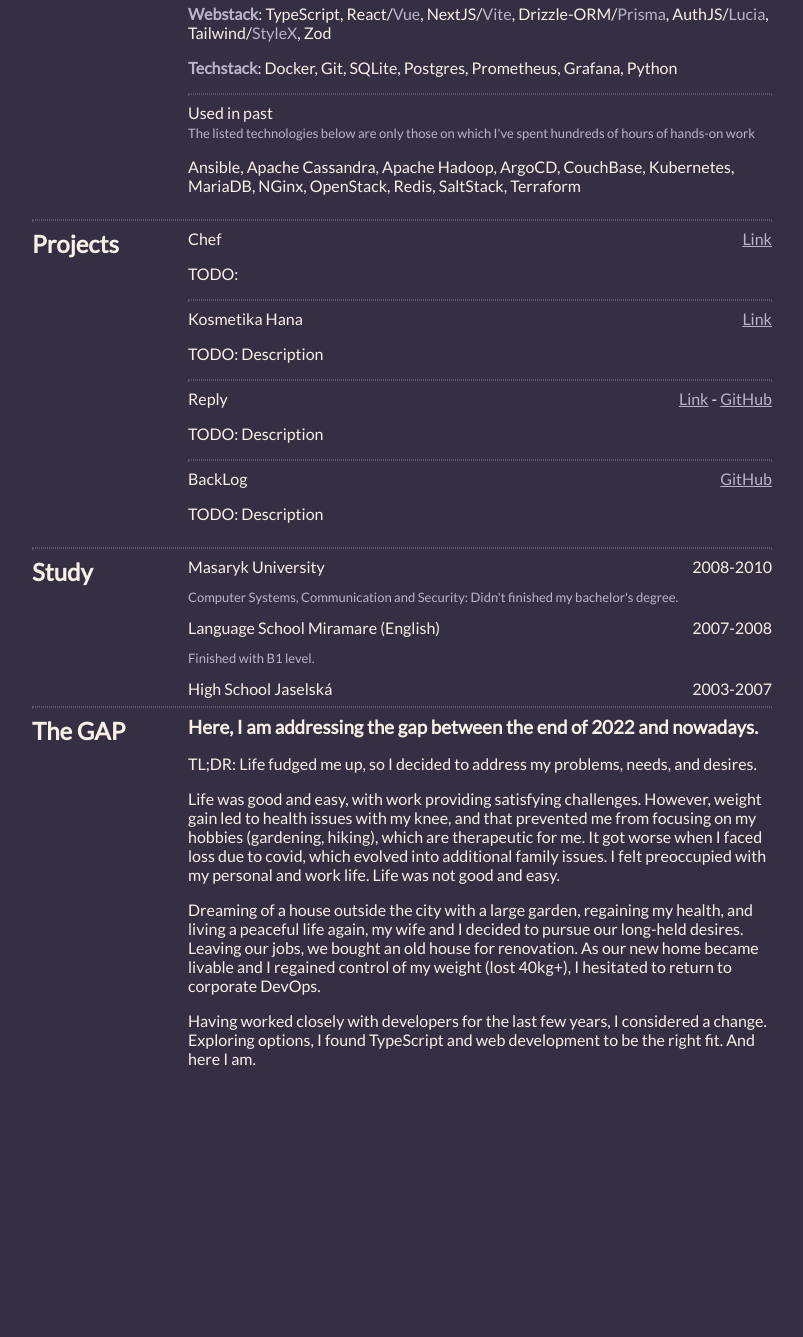
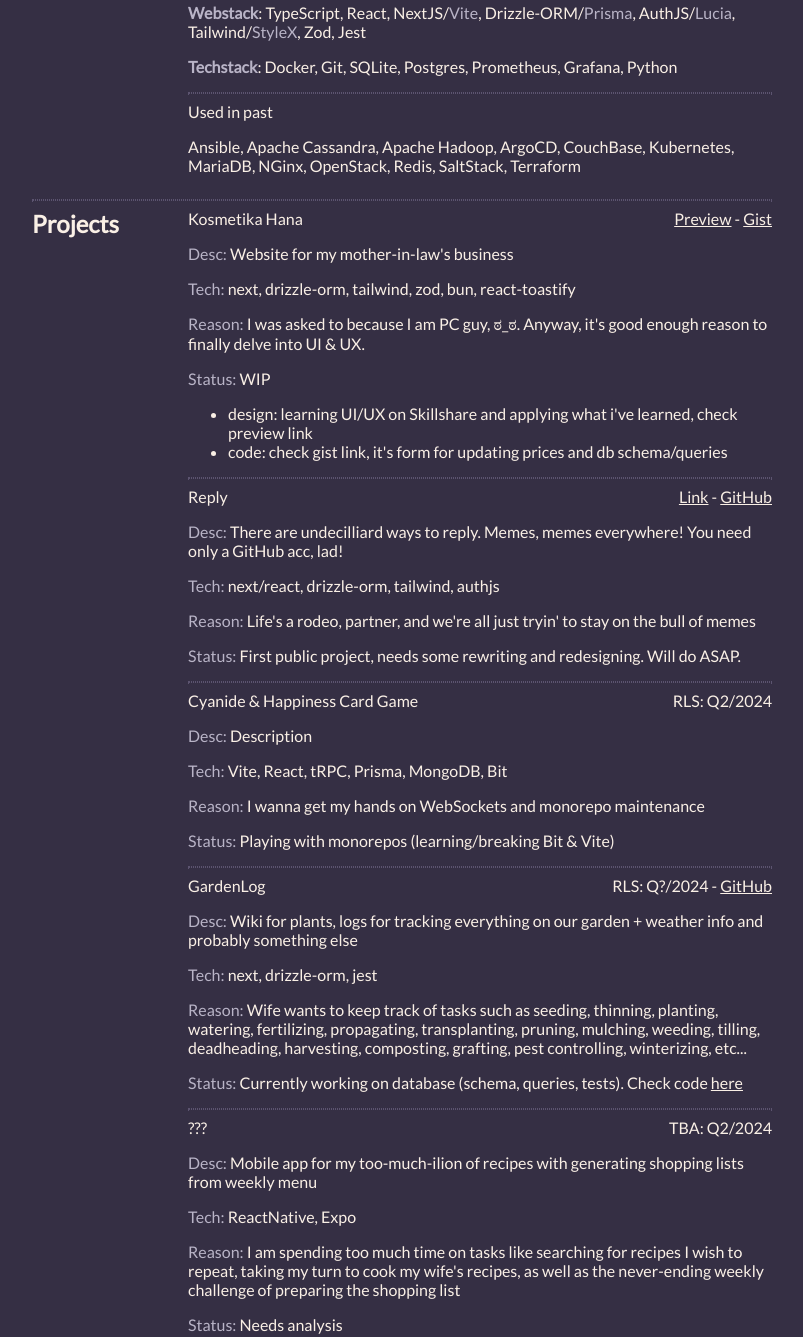
Before and after one commit to amFrdWJ6/amFrdWJ6, a plain HTML site: page index.html in a window 1280 px wide. Shown: the part 1269-2606 px from the top of the page, without its empty margins (238-1041 px from the left). Before the commit the page ends 2369 px from the top, so only its background shows below. Drawn offline with Linux system fonts and the light colour scheme.

Commit message:
edit projects

```diff
--- a/index.html
+++ b/index.html
@@ -3,7 +3,7 @@
   <head>
     <meta http-equiv="Content-Type" content="text/html; charset=UTF-8" />
     <meta name="Author" content="Jakub Zukal - amFrdWJ6" />
-    <meta name="description" content="TODO" />
+    <meta name="description" content="amFrdWJ6's personal page and CV" />
     <title>Jakub Zukal as amFrdWJ6</title>
     <link rel="preconnect" href="https://fonts.googleapis.com">
     <link rel="preconnect" href="https://fonts.gstatic.com" crossorigin>
@@ -14,7 +14,7 @@
     <header>
       <h1 class="medium-text">Jakub Zukal</h1>
       <h5 class="dark-text">amFrdWJ6</h5>
-      <p class="large-text">Frontend developer with good knowledge of backend</p>
+      <p class="large-text">FullStack developer with good knowledge of backend</p>
     </header>
     <hr />
 
@@ -51,8 +51,7 @@
           <span>Links:</span>
           <span>
             Curriculum Vitae:
-              <a href="">Česky</a>
-              <a href="">English</a>
+              <a href="https://github.com/amFrdWJ6/amFrdWJ6/blob/main/cv.pdf">English</a>
               -
             <a href="https://github.com/amFrdWJ6">GitHub</a>
           </span>
@@ -136,7 +135,7 @@
           </p>
 
           <p>
-            <strong class="dark-text">Webstack</strong>: TypeScript, React/<span class="dark-text">Vue</span>, NextJS/<span class="dark-text">Vite</span>, Drizzle-ORM/<span class="dark-text">Prisma</span>, AuthJS/<span class="dark-text">Lucia</span>, Tailwind/<span class="dark-text">StyleX</span>, Zod
+            <strong class="dark-text">Webstack</strong>: TypeScript, React, NextJS/<span class="dark-text">Vite</span>, Drizzle-ORM/<span class="dark-text">Prisma</span>, AuthJS/<span class="dark-text">Lucia</span>, Tailwind/<span class="dark-text">StyleX</span>, Zod, Jest
           </p>
 
           <p>
@@ -149,7 +148,6 @@
           <div>
             <header>Used in past</header>
             <span class="dark-text small-text">
-              The listed technologies below are only those on which I've spent hundreds of hours of hands-on work
             </span>
           </div>
           <p>
@@ -165,19 +163,21 @@
       <div class="w80">
         <article>
           <div class="flex-row justify-between">
-            <header>Chef</header>
-            <a href="">Link</a>
+            <header>Kosmetika Hana</header>
+            <div>
+              <a href="https://preview-hana.hovinka.cz/">Preview</a> -
+              <a href="https://gist.github.com/amFrdWJ6/22434367a6fe8dbf8ab25170fd2878ab">Gist</a>
+            </div>
           </div>
-          <p>TODO:</p>
-        </article>
-        <hr />
-
-        <article>
-          <div class="flex-row justify-between">
-            <header>Kosmetika Hana</header>
-            <a href="">Link</a>
+          <p><span class="dark-text">Desc:</span> Website for my mother-in-law's business</p>
+          <p><span class="dark-text">Tech:</span> next, drizzle-orm, tailwind, zod, bun, react-toastify</p>
+          <p><span class="dark-text">Reason:</span> I was asked to because I am PC guy, ಠ_ಠ. Anyway, it's good enough reason to finally delve into UI & UX.</p>
+          <div><span class="dark-text">Status:</span> WIP
+            <ul>
+              <li>design: learning UI/UX on Skillshare and applying what i've learned, check preview link</li>
+              <li>code: check gist link, it's form for updating prices and db schema/queries</li>
+            </ul>
           </div>
-          <p>TODO: Description</p>
         </article>
         <hr />
 
@@ -185,20 +185,53 @@
           <div class="flex-row justify-between">
             <header>Reply</header>
             <div>
-              <a href="">Link</a> -
-              <a href="">GitHub</a>
+              <a href="https://reply.hovinka.cz">Link</a> -
+              <a href="https://github.com/amFrdWJ6/reply">GitHub</a>
             </div>
           </div>
-          <p>TODO: Description</p>
+          <p><span class="dark-text">Desc:</span> There are undecilliard ways to reply. Memes, memes everywhere! You need only a GitHub acc, lad!</p>
+          <p><span class="dark-text">Tech:</span> next/react, drizzle-orm, tailwind, authjs</p>
+          <p><span class="dark-text">Reason:</span> Life's a rodeo, partner, and we're all just tryin' to stay on the bull of memes</p>
+          <p><span class="dark-text">Status:</span> First public project, needs some rewriting and redesigning. Will do ASAP.</p>
         </article>
         <hr />
 
         <article>
           <div class="flex-row justify-between">
-            <header>BackLog</header>
-            <a href="">GitHub</a>
+            <header>Cyanide & Happiness Card Game</header>
+            <span>RLS: Q2/2024</span>
           </div>
-          <p>TODO: Description</p>
+          <p><span class="dark-text">Desc:</span> Description</p>
+          <p><span class="dark-text">Tech:</span> Vite, React, tRPC, Prisma, MongoDB, Bit</p>
+          <p><span class="dark-text">Reason:</span> I wanna get my hands on WebSockets and monorepo maintenance</p>
+          <p><span class="dark-text">Status:</span> Playing with monorepos (learning/breaking Bit & Vite)</p>
+        </article>
+        <hr />
+
+        <article>
+          <div class="flex-row justify-between">
+            <header>GardenLog</header>
+            <div>
+              <span>RLS: Q?/2024</span> -
+              <a href="https://github.com/amFrdWJ6/gardenlog">GitHub</a>
+            </div>
+          </div>
+          <p><span class="dark-text">Desc:</span> Wiki for plants, logs for tracking everything on our garden + weather info and probably something else</p>
+          <p><span class="dark-text">Tech:</span> next, drizzle-orm, jest</p>
+          <p><span class="dark-text">Reason:</span> Wife wants to keep track of tasks such as seeding, thinning, planting, watering, fertilizing, propagating, transplanting, pruning, mulching, weeding, tilling, deadheading, harvesting, composting, grafting, pest controlling, winterizing, etc...</p>
+          <p><span class="dark-text">Status:</span> Currently working on database (schema, queries, tests). Check code <a href="https://github.com/amFrdWJ6/gardenlog/tree/main/src/db">here</a></p>
+        </article>
+        <hr />
+
+        <article>
+          <div class="flex-row justify-between">
+            <header>???</header>
+            <span>TBA: Q2/2024</span>
+          </div>
+          <p><span class="dark-text">Desc:</span> Mobile app for my too-much-ilion of recipes with generating shopping lists from weekly menu</p>
+          <p><span class="dark-text">Tech:</span> ReactNative, Expo</p>
+          <p><span class="dark-text">Reason:</span> I am spending too much time on tasks like searching for recipes I wish to repeat, taking my turn to cook my wife's recipes, as well as the never-ending weekly challenge of preparing the shopping list</p>
+          <p><span class="dark-text">Status:</span> Needs analysis</p>
         </article>
       </div>
     </section>
```
